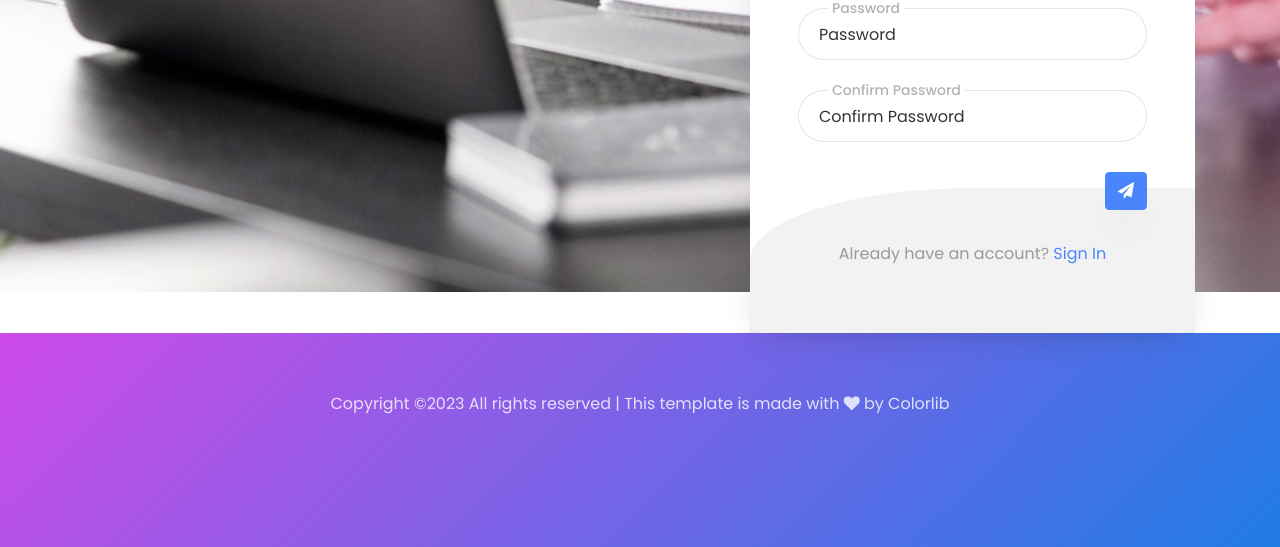
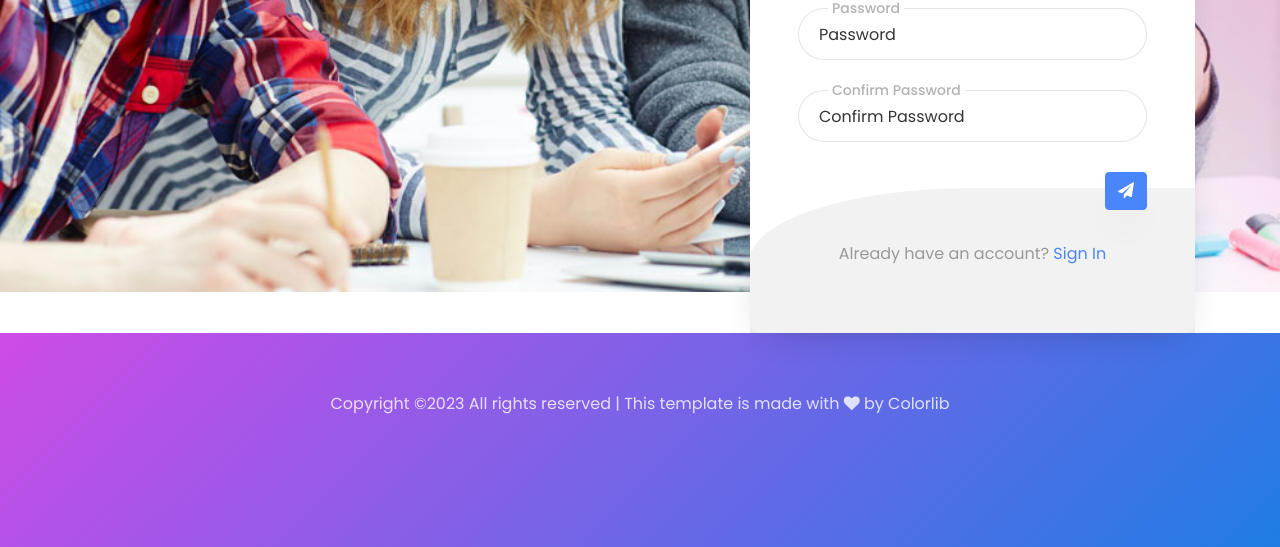
Before and after one commit to julianloaizal/IUDigital, a plain HTML site: page author.html in a window 1280 px wide. Shown: the part 508-1055 px from the top of the page. Drawn offline with Linux system fonts and the light colour scheme; some packages are replaced by stand-ins of ours; no server answers.

Commit message:
Configurando imagenes de fondo

```diff
--- a/author.html
+++ b/author.html
@@ -47,7 +47,7 @@
 </nav>
 <!-- END nav -->
 
-<div class="hero-wrap js-fullheight" style="background-image: url('images/bg_3.jpg');">
+<div class="hero-wrap js-fullheight" style="background-image: url('images/bg_7.jpg');">
   <div class="overlay"></div>
   <div class="container">
     <div class="row no-gutters slider-text js-fullheight align-items-center" data-scrollax-parent="true">
```
Also changed, not shown: index.html (+1 -1 lines), images/bg_5.jpg (added), images/bg_6.1.jpg (added), images/bg_7.jpg (added).
